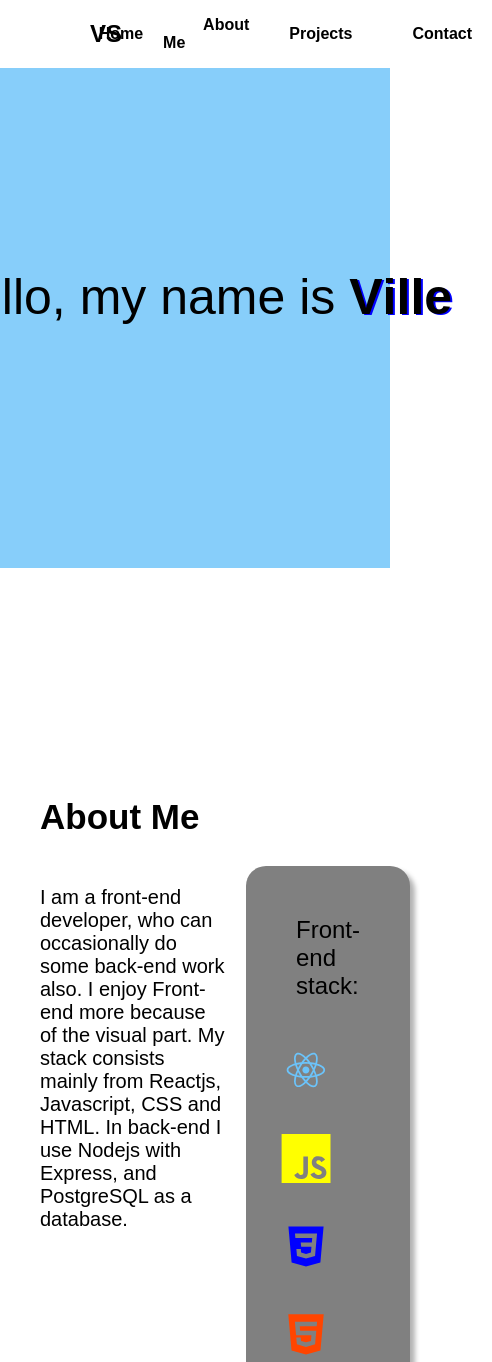
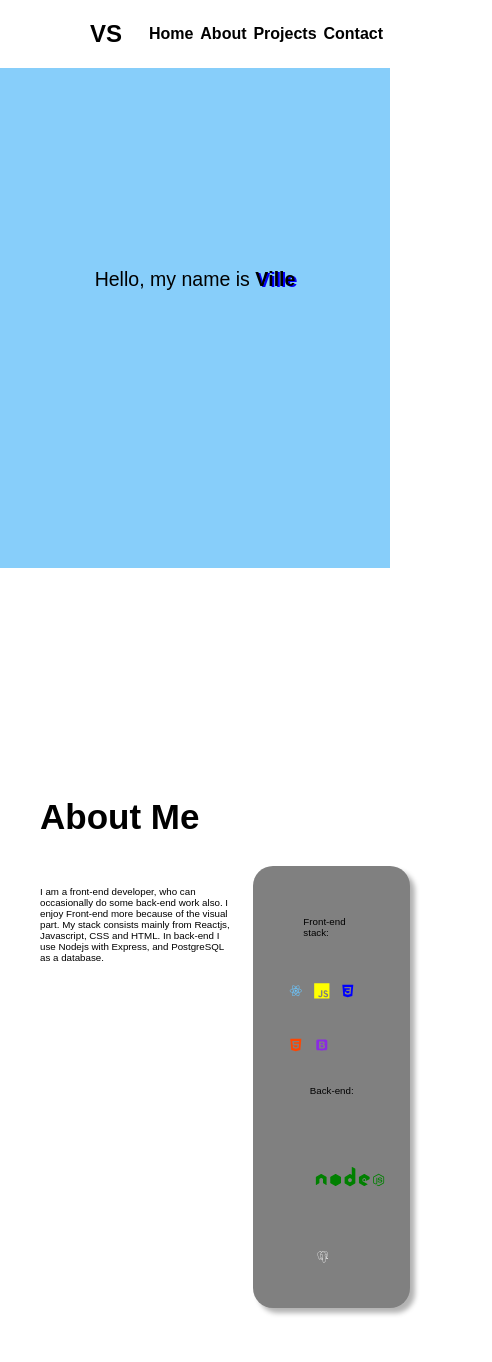
Before and after one commit to Ville34/Ville-Portfolio, a React app: page / in a window 390 px wide. Shown: the top 1362 px of the page, 492 px wide, since content can reach past the window. Built offline with nearby package versions, Linux system fonts and the light colour scheme; some packages are replaced by stand-ins of ours.

Commit message:
Better mobile optimizing

```diff
--- a/src/Main.js
+++ b/src/Main.js
@@ -16,7 +16,7 @@ class Main extends Component {
 						<p className='logo'>VS</p>
 						<div className='link'>
 							<li><a href="#home">Home</a></li>
-							<li><a href="#about">About Me</a></li>
+							<li><a href="#about">About</a></li>
 							<li><a href="#projects">Projects</a></li>
 							<li><a href="#contact">Contact</a></li>
 						</div>
--- a/src/home.css
+++ b/src/home.css
@@ -4,14 +4,15 @@
 
 .header{
     height: 500px;
-    width: 100%;
+    width: 100vw;
     background-color: lightskyblue;
+    background-size: cover;
 }
 
 
 .title{
 
-    font-size: 50px;
+    font-size: 5vw;
     display: flex;
     align-items: center;
     justify-content: center;
@@ -46,7 +47,7 @@ span:hover {
 }
 .section{
 
-    width: 100%;
+    width: 100vw;
     padding: 200px 20px;
     display: flex;
      justify-content: center;
--- a/src/index.css
+++ b/src/index.css
@@ -60,15 +60,16 @@ html {
     align-items: center;
     width: 100%;
     display: flex;
-    justify-content: flex-end;
+    justify-content: space-evenly;
     margin: 0;
-    margin-right: 100px;
+
   }
 
   .link li a{
     color: black;
-    padding: 20px;
-    padding-left: 40px;
+    width: 100%;
+
+
     font-weight: bold;
     text-decoration: none;
 
@@ -96,6 +97,7 @@ html {
   .about-text{
     max-width: 1000px;
     display: flex;
+
     justify-content: center;
 
 
@@ -103,7 +105,7 @@ html {
   }
   .about-p{
     width: 100%;
-    font-size: 20px;
+    font-size: 2.5vmin;
   }
 
   .languages{
@@ -120,7 +122,7 @@ html {
   .languages p{
     display: flex;
     align-items: center;
-    font-size: x-large;
+    font-size: 2.5vmin;
   }
 
   .languages:hover{
@@ -131,7 +133,7 @@ html {
   .icons{
     margin: 5px;
     margin-top: 25px;
-    font-size: 50px;
+    font-size: 4vmin;
     display: inline-flex;
     align-items: center;
 
```
